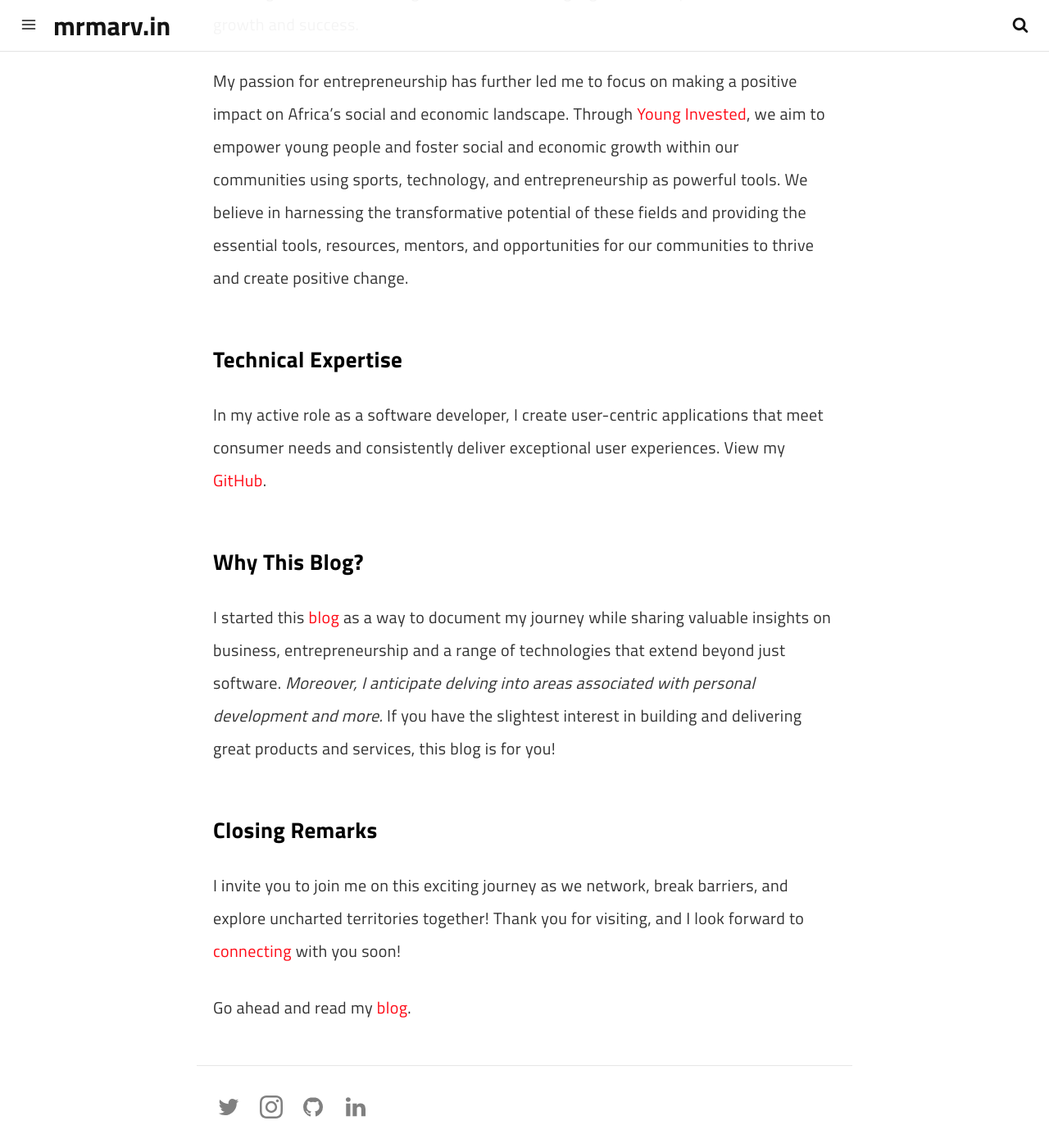
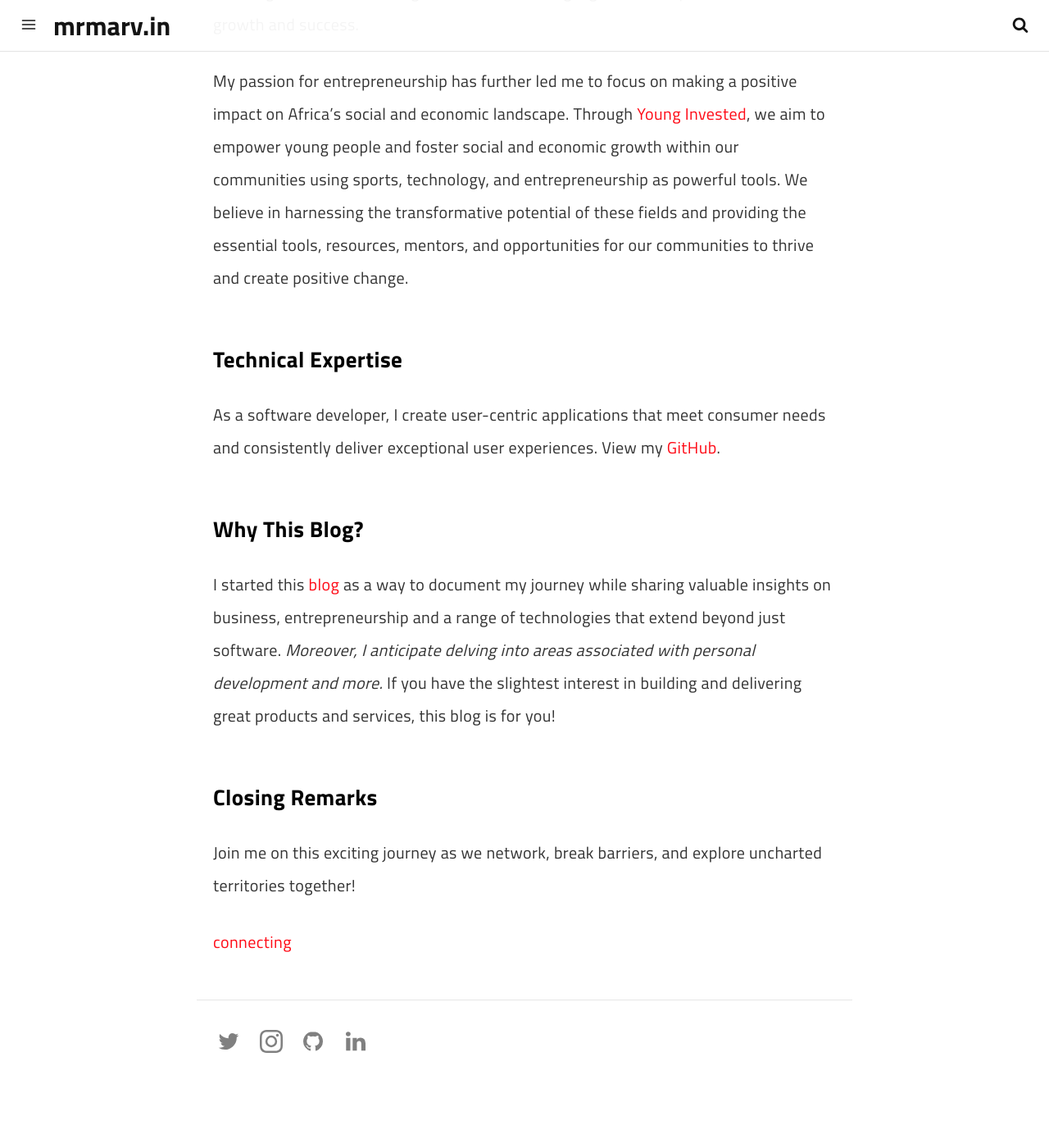
Before and after one commit to marv0/marv0.github.io, a Jekyll site: the page built from pages/about.md, in a window 1280 px wide and 1400 px high, scrolled down 1309 px. Shown: the whole window at 82% size. Built offline with Jekyll 4.4.1, drawn with Linux system fonts in a browser that asks for light colours; a script that is not in the unit is left out; after the commit the page ends 2629 px from its top, so only the background shows below that.

Commit message:
Update about.md

```diff
--- a/pages/about.md
+++ b/pages/about.md
@@ -24,7 +24,7 @@ My passion for entrepreneurship has further led me to focus on making a positive
 
 ### Technical Expertise
 
-In my active role as a software developer, I create user-centric applications that meet consumer needs and consistently deliver exceptional user experiences. View my [GitHub](https://github.com/marv0).
+As a software developer, I create user-centric applications that meet consumer needs and consistently deliver exceptional user experiences. View my [GitHub](https://github.com/marv0).
 
 ### Why This Blog?
 
@@ -32,6 +32,6 @@ I started this [blog](/) as a way to document my journey while sharing valuable
 
 ### Closing Remarks
 
-I invite you to join me on this exciting journey as we network, break barriers, and explore uncharted territories together! Thank you for visiting, and I look forward to [connecting](/contact) with you soon!
+Join me on this exciting journey as we network, break barriers, and explore uncharted territories together!
 
-Go ahead and read my [blog](/).
+[connecting](/contact)
```
